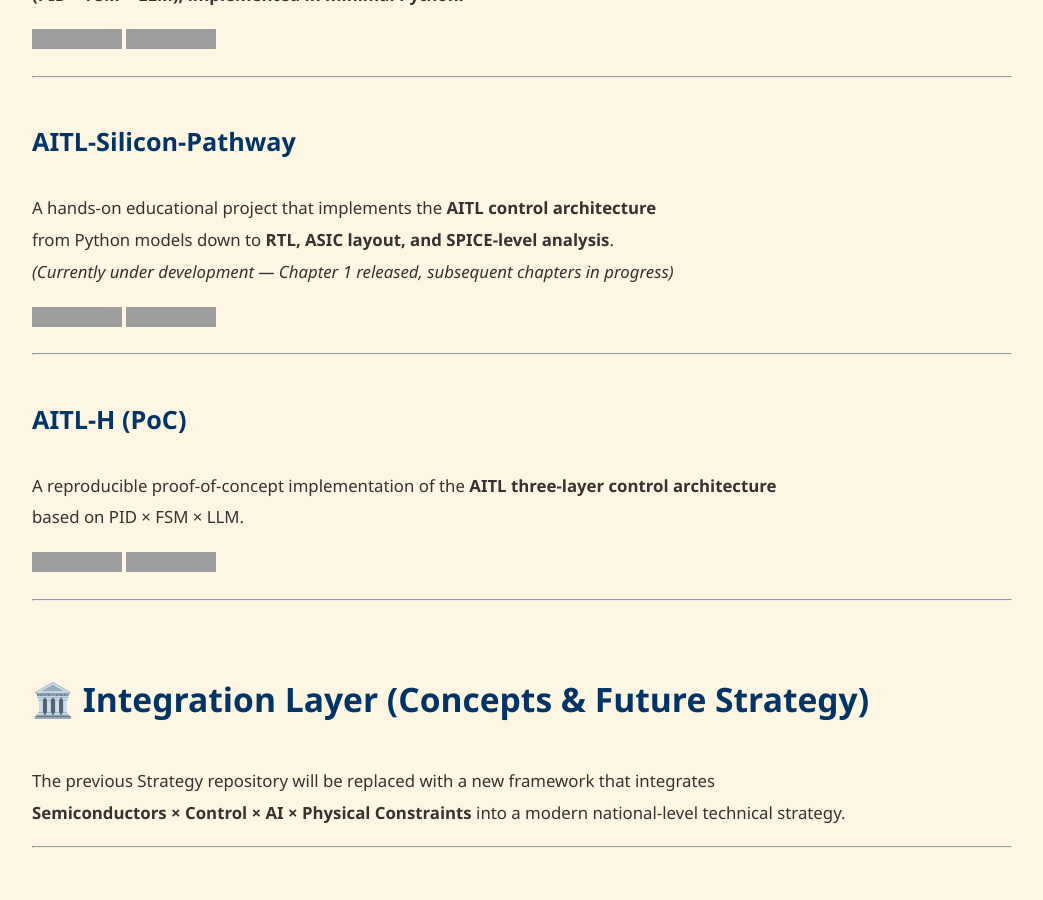
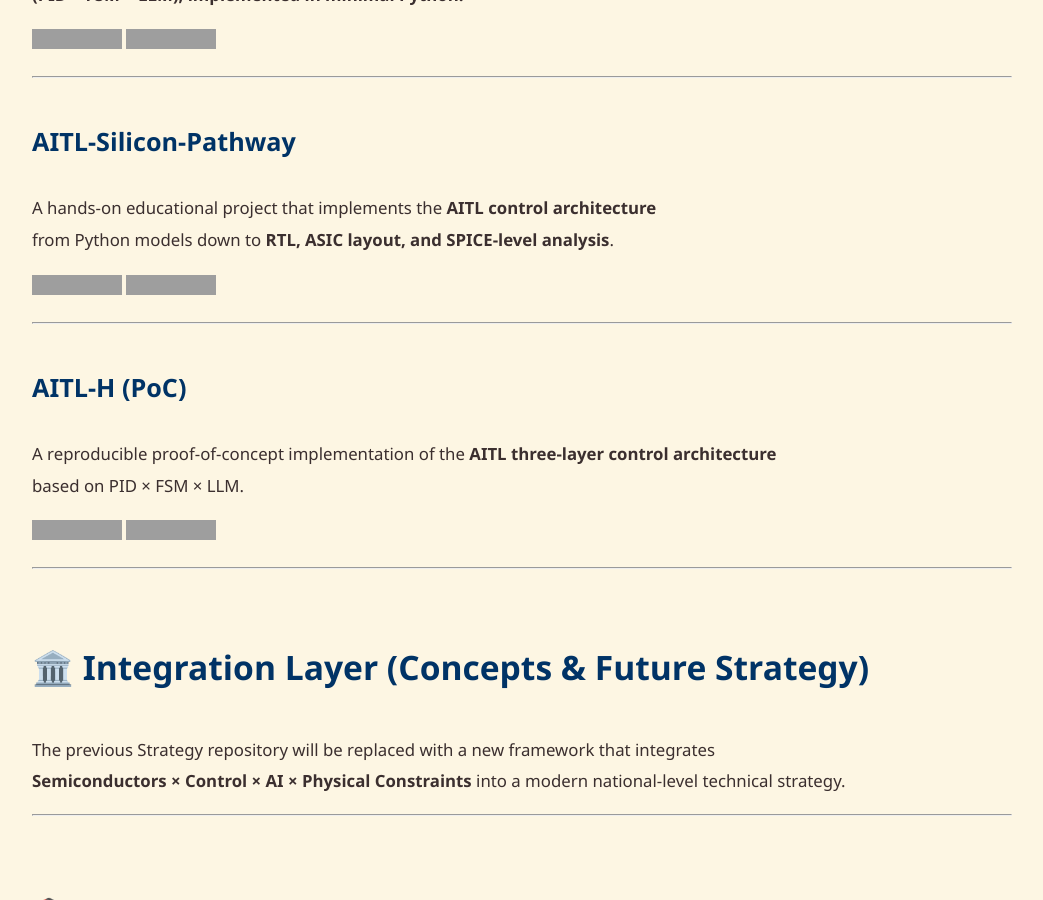
Before and after one commit to Samizo-AITL/Samizo-AITL.github.io, a Jekyll site: the page built from en/index.md, in a window 1280 px wide and 900 px high, scrolled down 2551 px, cut to the strip 0-900 px from the top of the window. Shown: the whole strip, without its empty margins (118-1161 px from the left). Built offline with Jekyll 4.4.1, drawn with Linux system fonts in a browser that asks for light colours; grey boxes are pictures that could not be loaded.

Commit message:
Update index.md

```diff
--- a/en/index.md
+++ b/en/index.md
@@ -92,7 +92,6 @@ AI-assisted adaptation, and HDL generation templates for SoC implementations.
 
 A hands-on educational project that implements the **AITL control architecture**
 from Python models down to **RTL, ASIC layout, and SPICE-level analysis**.
-*(Currently under development — Chapter 1 released, subsequent chapters in progress)*
 
 [![Site](https://img.shields.io/badge/View-Site-brightgreen?logo=github)](https://samizo-aitl.github.io/aitl-silicon-pathway/)
 [![Repo](https://img.shields.io/badge/View-Repo-blue?logo=github)](https://github.com/Samizo-AITL/aitl-silicon-pathway)
```
